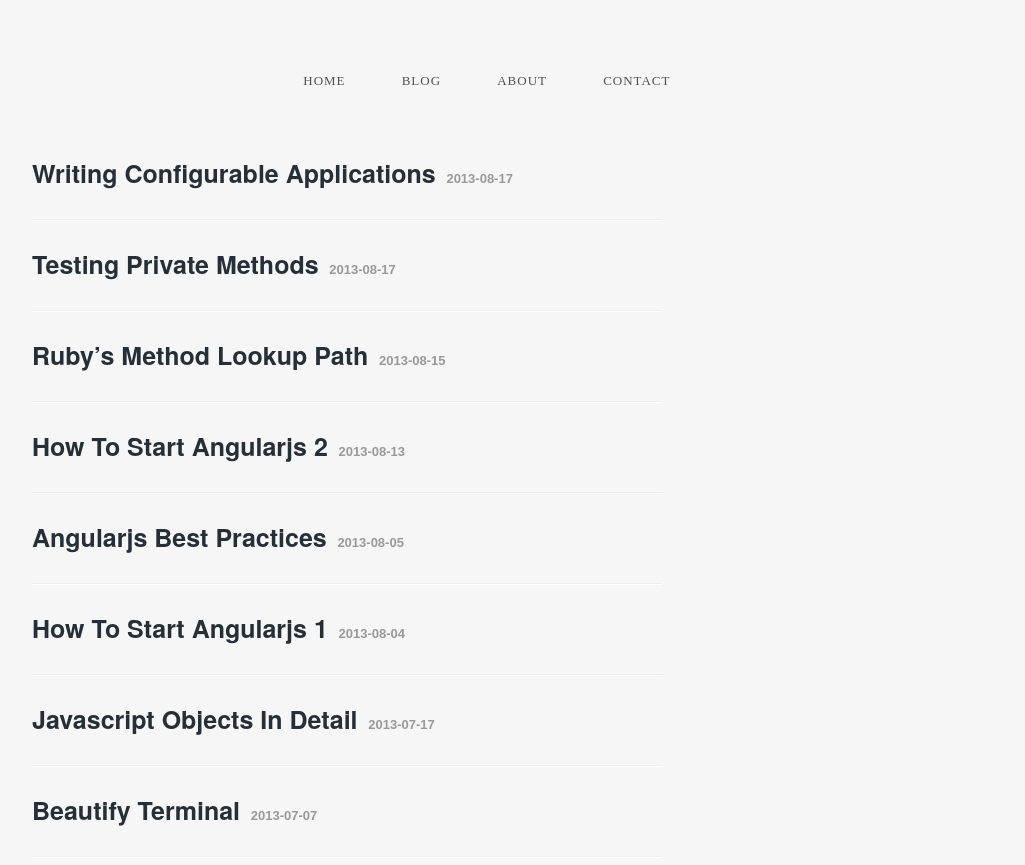
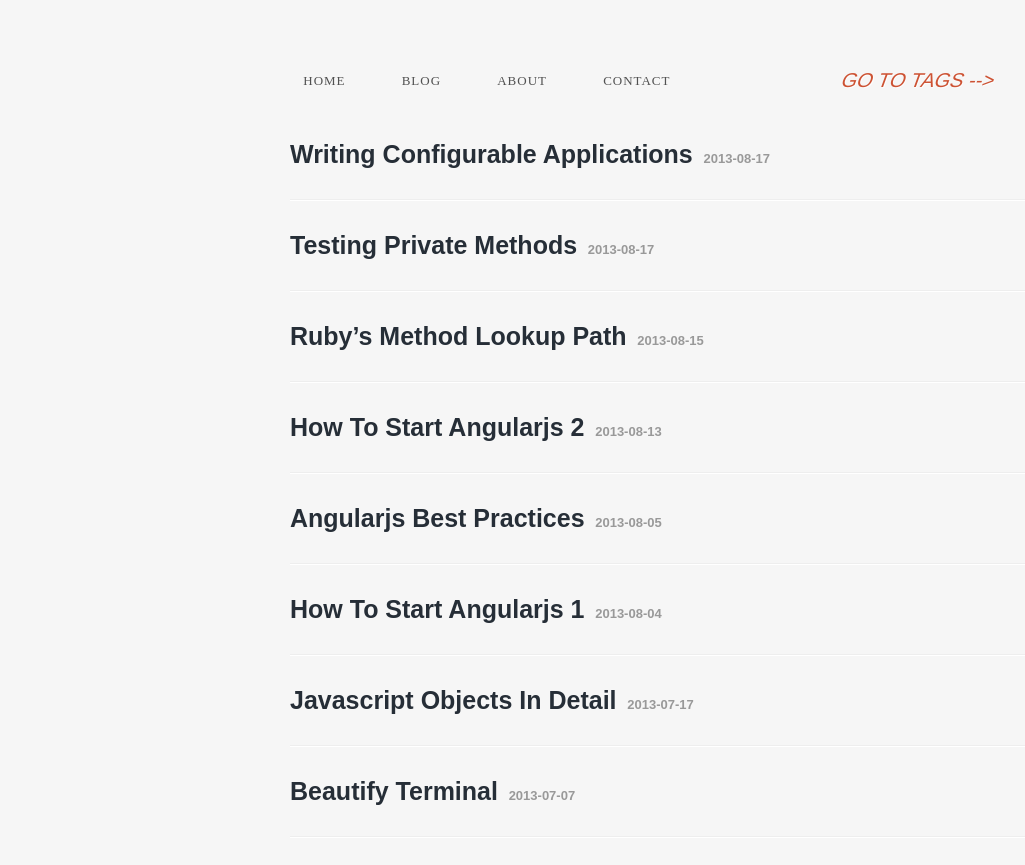
Before and after one commit to apprentice1988/apprentice1988.github.com, a Jekyll site: the page built from archive.md, in a window 1280 px wide. Shown: the top 865 px of the page, without its empty margins (158-1183 px from the left). Built offline with Jekyll 4.4.1, drawn with Linux system fonts in a browser that asks for light colours; Markdown is read by kramdown in place of the engine named in the settings.

Commit message:
add go to tags

```diff
--- a/_layouts/archive.html
+++ b/_layouts/archive.html
@@ -1,7 +1,7 @@
 ---
 layout: default
 ---
-
-<div class="article-list">
+<div id="tags-logo"><a href="/category.html">GO TO TAGS --></a></div>
+<div class="article-titles">
 	{{ content }}
 </div>
--- a/_layouts/default.html
+++ b/_layouts/default.html
@@ -26,9 +26,6 @@
 				</nav>
 			</div>
 		</header>
-
-		<section id="content" class="fix">
-			{{content}}
-		</section><!--/content end-->
+		{{content}}
 	</body>
 </html>
--- a/css/custom.css
+++ b/css/custom.css
@@ -67,10 +67,32 @@
   -moz-transition: color 0.15s ease-in, background-color 0.15s ease-in;
   -o-transition: color 0.15s ease-in, background-color 0.15s ease-in;
   font-size:25px;
-  font-family: "Geogrotesque-SemiBold", "HelveticaNeue", "Helvetica, sans-serif";
 }
 
 .blog-title a:hover {
   color: #46b4d3;
   text-shadow: 1px 1px 1px #fefefe;
 }
+
+
+#tags-logo {
+  position: absolute;
+  top: 70px;
+  right: 10%;
+  -webkit-transform:skewX(160deg);
+  transform:skewX(160deg);
+}
+
+#tags-logo a {
+  font-size:20px;
+  color:#cb4a29;
+  opacity: .95;
+  text-shadow: .06em .06em #fefefe;
+  text-transform:uppercase;
+  padding-top:20px;
+}
+
+.article-titles {
+  width:60%;
+  margin-left:35%;
+}
```
